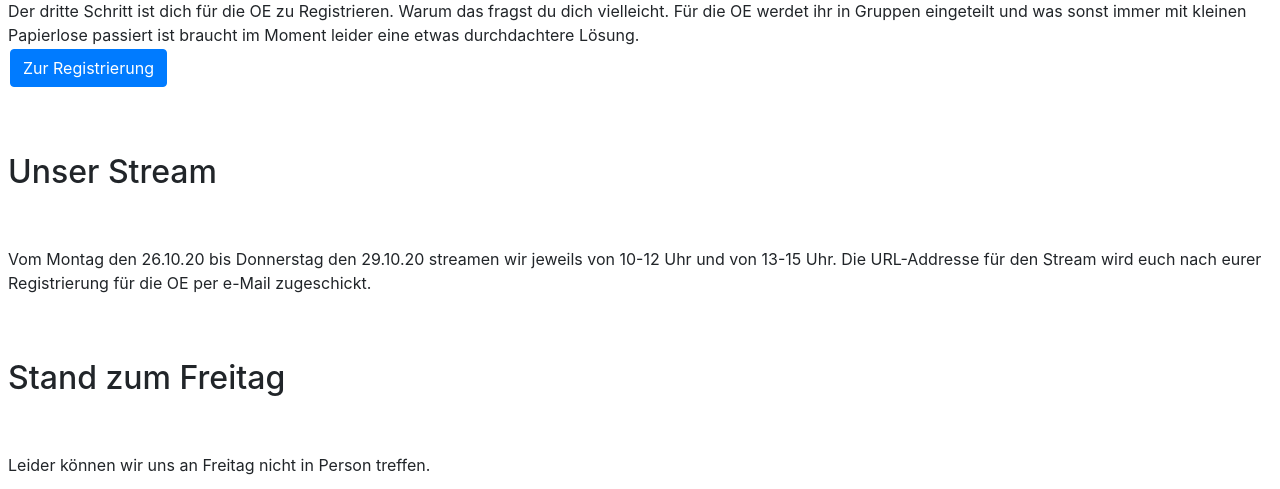
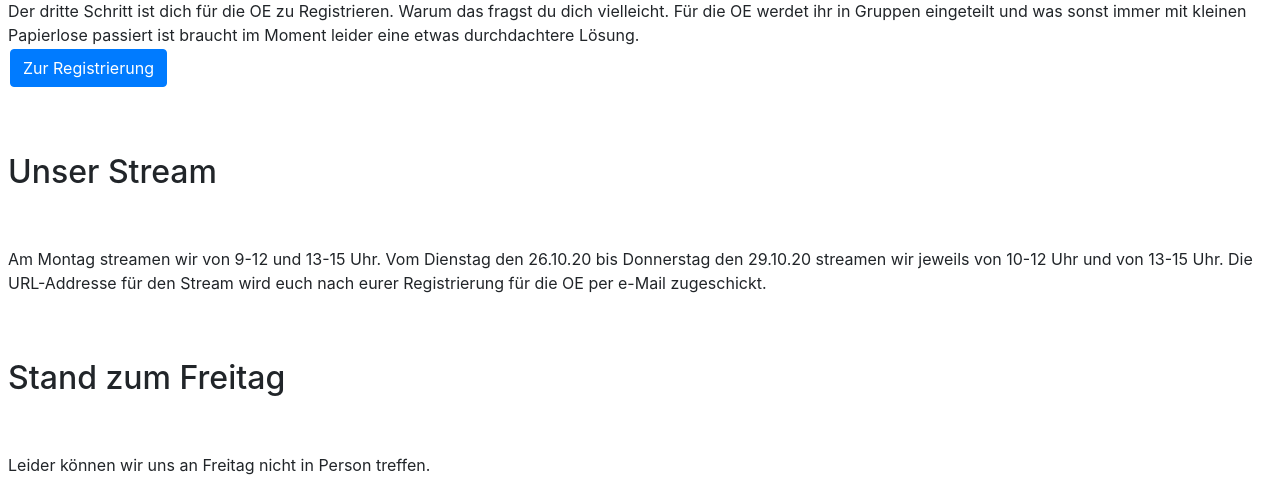
Before and after one commit to GinaMuuss/oe-2020, a Flask app: page / in a window 1280 px wide. Shown: the part 2205-2694 px from the top of the page. Run offline with Flask 2, Linux system fonts and the light colour scheme; parts of the project's set-up code (start-up, migrations or seed data) failed here and were passed over; some libraries are stand-ins or nearby versions.

Commit message:
fixed stream start time

```diff
--- a/templates/index.html
+++ b/templates/index.html
@@ -120,7 +120,7 @@
 		<section class="px-2" id="stream">
 			<h2 class="py-5">Unser Stream</h2>
 			<p>
-				Vom Montag den 26.10.20 bis Donnerstag den 29.10.20 streamen wir jeweils von 10-12 Uhr und von 13-15 Uhr.
+				Am Montag streamen wir von 9-12 und 13-15 Uhr. Vom Dienstag den 26.10.20 bis Donnerstag den 29.10.20 streamen wir jeweils von 10-12 Uhr und von 13-15 Uhr.
 				Die URL-Addresse f&uuml;r den Stream wird euch nach eurer Registrierung f&uuml;r die OE per e-Mail zugeschickt.
 			</p>
 		</section>
```
